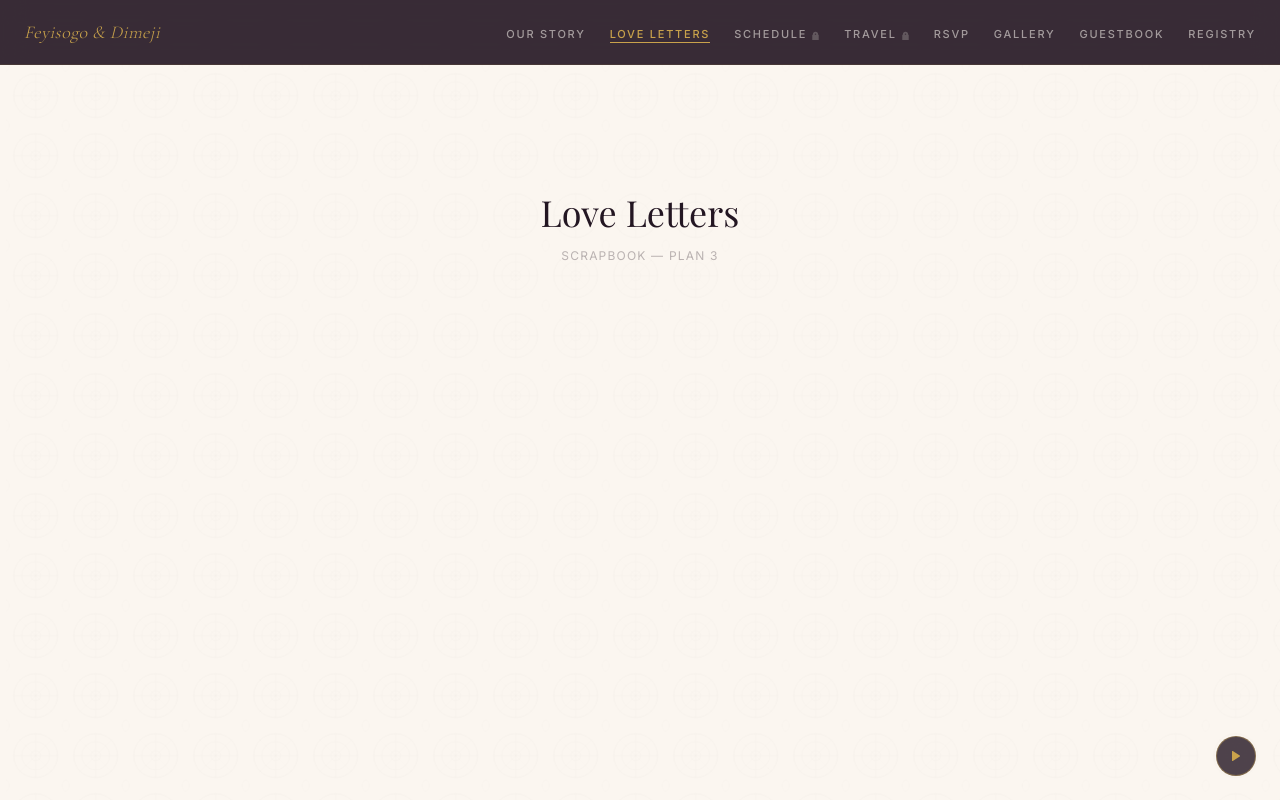
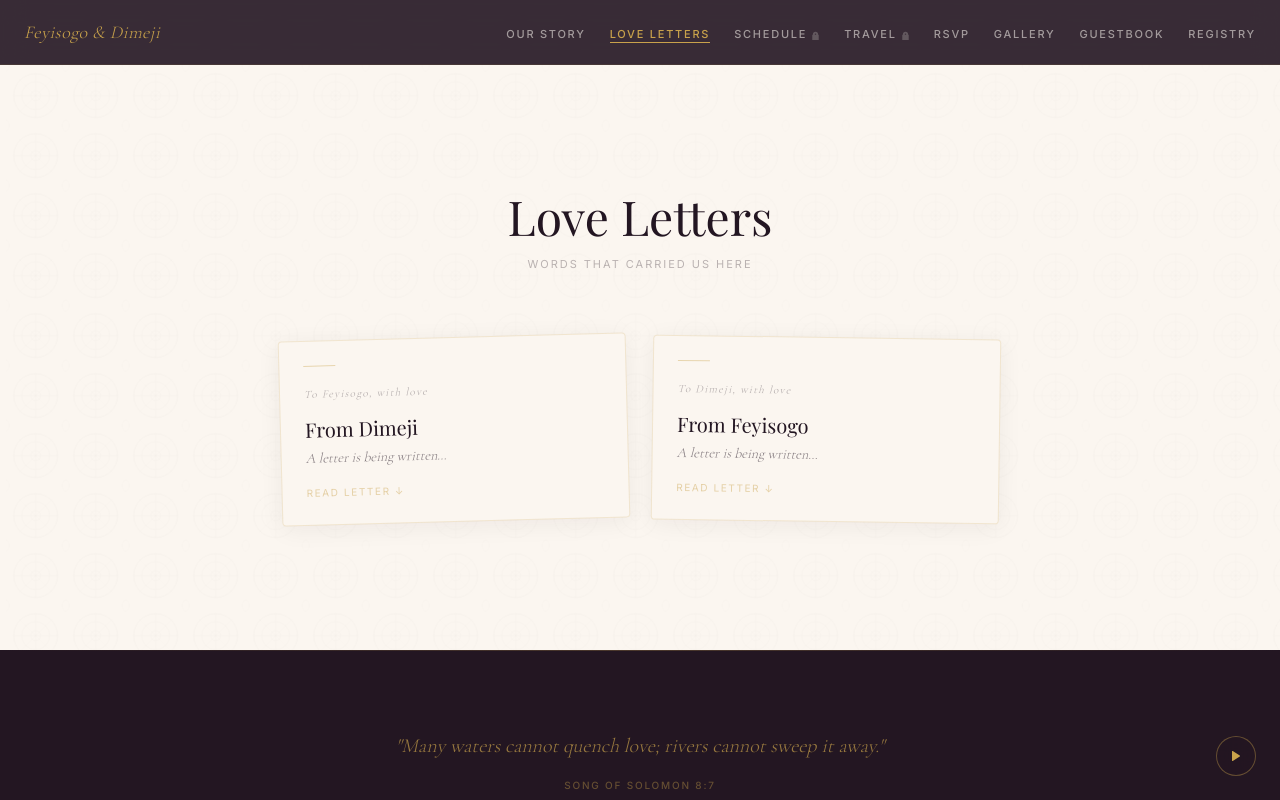
Before and after one commit to Dime1/Dimeyi-Website, a Next.js app: page /love-letters in a window 1280 px wide. Shown: the top 800 px of the page. Built offline with nearby package versions, Linux system fonts and the light colour scheme; a web font is replaced by a local one.

Commit message:
feat: add Love Letters scrapbook with expandable letter cards (TDD, 3 tests)

```diff
--- a/app/love-letters/page.tsx
+++ b/app/love-letters/page.tsx
@@ -1,8 +1,5 @@
+import { ScrapbookModule } from '@/features/love-letters/ScrapbookModule'
+
 export default function LoveLettersPage() {
-  return (
-    <div className="min-h-screen py-32 px-6 text-center">
-      <h1 className="font-display text-4xl text-plum">Love Letters</h1>
-      <p className="font-sans text-plum/30 text-xs tracking-widest uppercase mt-4">Scrapbook — Plan 3</p>
-    </div>
-  )
+  return <ScrapbookModule />
 }
--- /dev/null
+++ b/features/love-letters/LetterCard.tsx
@@ -0,0 +1,78 @@
+'use client'
+
+import { useState } from 'react'
+import { motion, AnimatePresence } from 'framer-motion'
+import { useReducedMotion } from '@/lib/hooks/useReducedMotion'
+import type { LOVE_LETTERS } from '@/config/content'
+
+type Letter = (typeof LOVE_LETTERS)[number]
+
+interface LetterCardProps {
+  letter:    Letter
+  rotation?: number
+}
+
+export function LetterCard({ letter, rotation = 0 }: LetterCardProps) {
+  const [open, setOpen]  = useState(false)
+  const reduced          = useReducedMotion()
+  const isBodyPending    = letter.body.startsWith('[')
+  const isPreviewPending = letter.preview.startsWith('[')
+
+  return (
+    <motion.div
+      style={{ rotate: reduced ? 0 : rotation }}
+      whileHover={reduced ? {} : { scale: 1.015, rotate: 0 }}
+      transition={{ duration: 0.3, ease: [0.22, 1, 0.36, 1] }}
+      className="cursor-pointer"
+      onClick={() => setOpen(v => !v)}
+    >
+      {/* Card face */}
+      <div className="bg-ivory border border-gold/20 rounded-sm p-6 shadow-[0_4px_24px_rgba(35,22,34,0.06)]">
+        {/* Gold top rule */}
+        <div className="w-8 h-px bg-gold/40 mb-5" aria-hidden="true" />
+
+        <p className="font-script italic text-plum/35 text-[11px] tracking-[0.12em] mb-3">
+          To {letter.to}, with love
+        </p>
+        <p className="font-display text-xl text-plum mb-1">
+          From {letter.from}
+        </p>
+        {!letter.date.startsWith('[') && (
+          <p className="font-sans text-[10px] tracking-widest uppercase text-plum/25 mb-4">
+            {letter.date}
+          </p>
+        )}
+
+        <p className="font-script italic text-plum/55 text-sm leading-relaxed line-clamp-2 mb-4">
+          {isPreviewPending ? 'A letter is being written…' : letter.preview}
+        </p>
+
+        <p className="font-sans text-[10px] tracking-[0.16em] uppercase text-gold/45">
+          {open ? 'Close ↑' : 'Read letter ↓'}
+        </p>
+      </div>
+
+      {/* Expanded body */}
+      <AnimatePresence>
+        {open && (
+          <motion.div
+            key="body"
+            initial={reduced ? { opacity: 0 } : { opacity: 0, height: 0 }}
+            animate={{ opacity: 1, height: 'auto' }}
+            exit={reduced ? { opacity: 0 } : { opacity: 0, height: 0 }}
+            transition={{ duration: 0.4, ease: [0.22, 1, 0.36, 1] }}
+            className="overflow-hidden"
+          >
+            <div className="bg-ivory/90 border border-gold/15 border-t-0 rounded-b-sm px-6 pb-6 pt-4">
+              <p className="font-script italic text-plum/65 text-sm leading-relaxed whitespace-pre-wrap">
+                {isBodyPending
+                  ? "This letter hasn't been written yet — but it's going to be beautiful."
+                  : letter.body}
+              </p>
+            </div>
+          </motion.div>
+        )}
+      </AnimatePresence>
+    </motion.div>
+  )
+}
--- /dev/null
+++ b/features/love-letters/ScrapbookModule.tsx
@@ -0,0 +1,27 @@
+import { LOVE_LETTERS } from '@/config/content'
+import { LetterCard }   from '@/features/love-letters/LetterCard'
+
+const ROTATIONS = [-1.5, 0.8, -0.5, 1.2]
+
+export function ScrapbookModule() {
+  return (
+    <section className="max-w-3xl mx-auto px-6 py-32">
+      <h1 className="font-display text-4xl md:text-5xl text-plum text-center mb-4">
+        Love Letters
+      </h1>
+      <p className="font-sans text-[11px] tracking-[0.18em] uppercase text-plum/30 text-center mb-16">
+        Words that carried us here
+      </p>
+
+      <div className="grid grid-cols-1 md:grid-cols-2 gap-6">
+        {[...LOVE_LETTERS].map((letter, i) => (
+          <LetterCard
+            key={letter.id}
+            letter={letter}
+            rotation={ROTATIONS[i % ROTATIONS.length]}
+          />
+        ))}
+      </div>
+    </section>
+  )
+}
```
Also changed, not shown: 1 other file (tests, documents, lock files or other folders).
